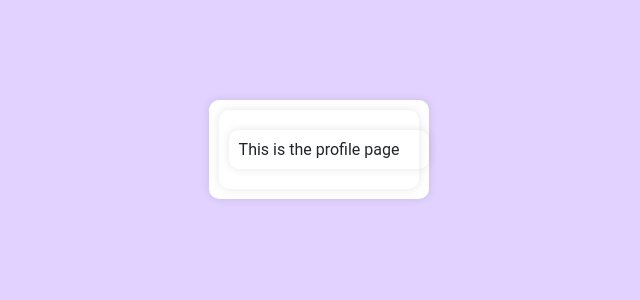
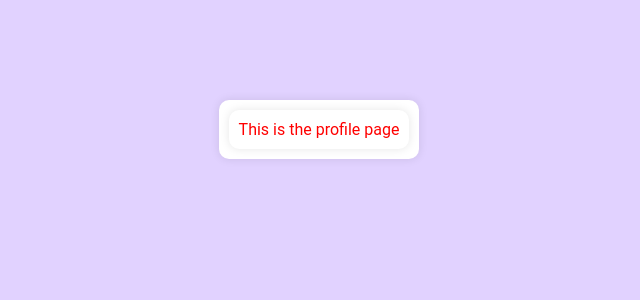
Before and after one commit to JamonCyberico/task-manager, a React (Create React App) app in the folder client/: page /profile in a window 1280 px wide. Shown: the top 300 px of the page, without its empty margins (321-961 px from the left). Built offline with nearby package versions, Linux system fonts and the light colour scheme; the HTML template or start-up script is replaced by a standard one.

Commit message:
remove node modules

```diff
--- a/client/package.json
+++ b/client/package.json
@@ -45,6 +45,7 @@
     "@types/node": "^20.3.3",
     "@types/react": "^18.2.14",
     "@types/react-dom": "^18.2.6",
+    "eslint": "^8.44.0",
     "typescript": "^4.9.5"
   }
 }
--- a/client/src/App.js
+++ b/client/src/App.js
@@ -9,7 +9,7 @@ import { useEffect, useState } from "react";
 import { AuthContext } from "./context/AuthContext.ts";
 
 import { BrowserRouter as Router, Switch, Route } from "react-router-dom";
-import Profile from "./components/Profile";
+import Profile from "./components/Profile/Profile";
 
 function App() {
   const [tasks, setTasks] = useState([]);
--- a/client/src/components/Profile.js
+++ b/client/src/components/Profile/Profile.js
@@ -1,7 +1,9 @@
+import './styles.css'
+
 function Profile() {
 
   return (
-    <div className="list-item">
+    <div className="profile-text">
       This is the profile page
     </div>
   );
--- /dev/null
+++ b/client/src/components/Profile/styles.css
@@ -0,0 +1,4 @@
+.profile-text {
+  color: red;
+
+}
```
Also changed, not shown: 2 other files (tests, documents, lock files or other folders).
